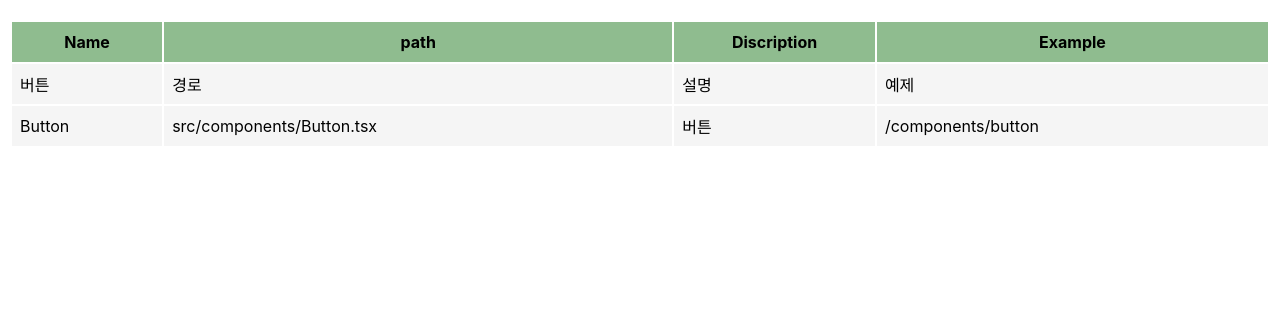
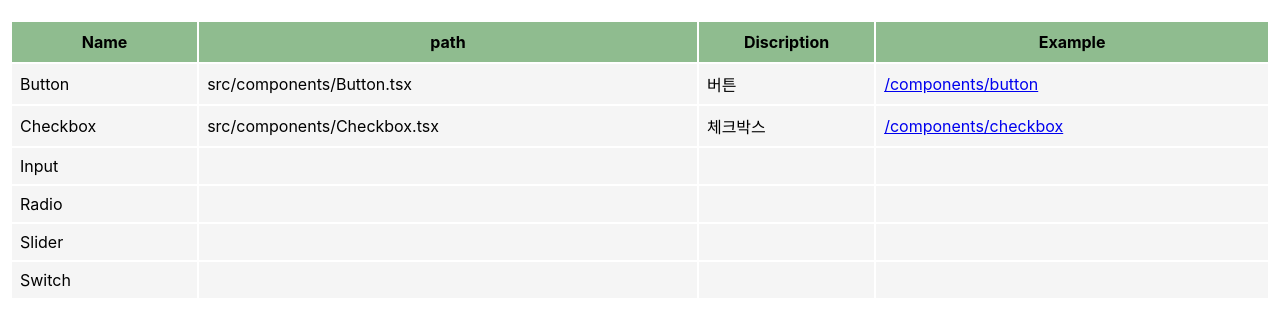
Before and after one commit to JeongGoEun/react-bits, a React (Create React App) app: page / in a window 1280 px wide. Shown: the top 326 px of the page. Built offline with nearby package versions, Linux system fonts and the light colour scheme.

Commit message:
Add checkbox component

```diff
--- /dev/null
+++ b/src/components/Checkbox.tsx
@@ -0,0 +1,24 @@
+/** @jsxImportSource @emotion/react */
+import { css } from '@emotion/react'
+import React, { useState } from 'react'
+
+const checkboxStyle = css``
+
+const Checkbox = () => {
+  return (
+    <div>
+      <h1>Checkbox</h1>
+      <div>체크박스 상태</div>
+
+      <hr></hr>
+
+      <h1>Examples</h1>
+      <div>
+        <input type='checkbox'></input>
+        <div style={{ marginTop: 30 }}>checkbox state: {}</div>
+      </div>
+    </div>
+  )
+}
+
+export default Checkbox
--- a/src/components/CompBitsTable.tsx
+++ b/src/components/CompBitsTable.tsx
@@ -1,12 +1,12 @@
 /** @jsxImportSource @emotion/react */
-import { css } from '@emotion/react';
-import { useEffect } from 'react';
-import { componentBitsList } from '../constants/contents';
+import { css } from '@emotion/react'
+import { useEffect } from 'react'
+import { componentBitsList } from '../constants/contents'
 
 const CompBitsTable = () => {
   useEffect(() => {
-        console.log(componentBitsList);
-    }, []);
+    console.log(componentBitsList)
+  }, [])
 
   return (
     <table css={tableStyles}>
@@ -23,16 +23,18 @@ const CompBitsTable = () => {
           return (
             <tr key={`bits-tr-${idx}`}>
               <td>{comp.name}</td>
-                            <td>{comp.path}</td>
-                            <td>{comp.discription}</td>
-                            <td>{comp.example}</td>
+              <td>{comp?.path}</td>
+              <td>{comp?.discription}</td>
+              <td>
+                <a href={comp.example?.toString()}>{comp?.example}</a>
+              </td>
             </tr>
-                    );
+          )
         })}
       </tbody>
     </table>
-    );
-};
+  )
+}
 
 const tableStyles = css`
   width: 100%;
@@ -52,6 +54,6 @@ const tableStyles = css`
       }
     }
   }
-`;
+`
 
-export default CompBitsTable;
+export default CompBitsTable
--- a/src/constants/contents.ts
+++ b/src/constants/contents.ts
@@ -1,24 +1,48 @@
 interface CompListType {
-  name: String,
-  path: String,
-  discription: String,
-  example: String,
-  type?: String
+  name: string,
+  path?: string,
+  discription?: string,
+  example?: string,
+  type?: string
 }
 
 // # Component List
 const componentBitsList: Array<CompListType> = [
     {
-      name: '버튼',
-      path: '경로',
-      discription: '설명',
-      example: '예제'
-    },
-    {
       name: 'Button',
       path: 'src/components/Button.tsx',
       discription: '버튼',
       example: '/components/button'
+    },
+    {
+      name: 'Checkbox',
+      path: 'src/components/Checkbox.tsx',
+      discription: '체크박스',
+      example: '/components/checkbox'
+    },
+    {
+      name: 'Input',
+      path: '',
+      discription: '',
+      example: ''
+    },
+    {
+      name: 'Radio',
+      path: '',
+      discription: '',
+      example: ''
+    },
+    {
+      name: 'Slider',
+      path: '',
+      discription: '',
+      example: ''
+    },
+    {
+      name: 'Switch',
+      path: '',
+      discription: '',
+      example: ''
     }
 ];
 
--- a/src/index.tsx
+++ b/src/index.tsx
@@ -4,6 +4,7 @@ import './index.css'
 import App from './App'
 import { createBrowserRouter, RouterProvider } from 'react-router-dom'
 import Button from './components/Button'
+import Checkbox from './components/Checkbox'
 
 const root = ReactDOM.createRoot(document.getElementById('root') as HTMLElement)
 
@@ -15,6 +16,10 @@ const router = createBrowserRouter([
   {
     path: '/components/button',
     element: <Button />,
+  },
+  {
+    path: '/components/checkbox',
+    element: <Checkbox />,
   },
 ])
 
```
Lines whose indentation alone changed are shown as unchanged.
